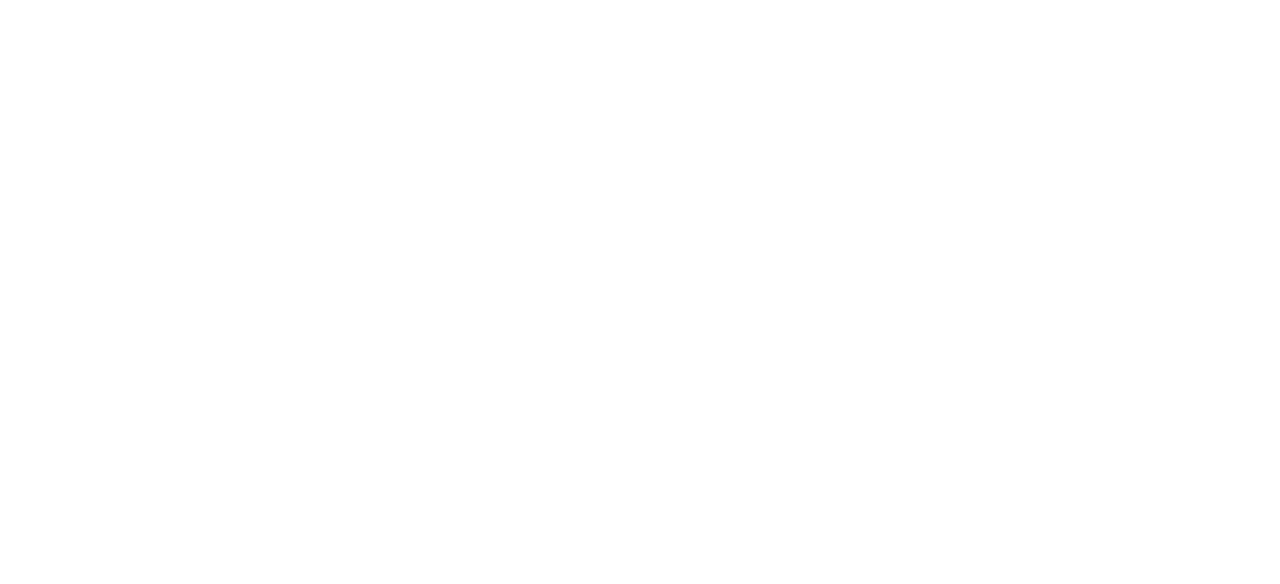
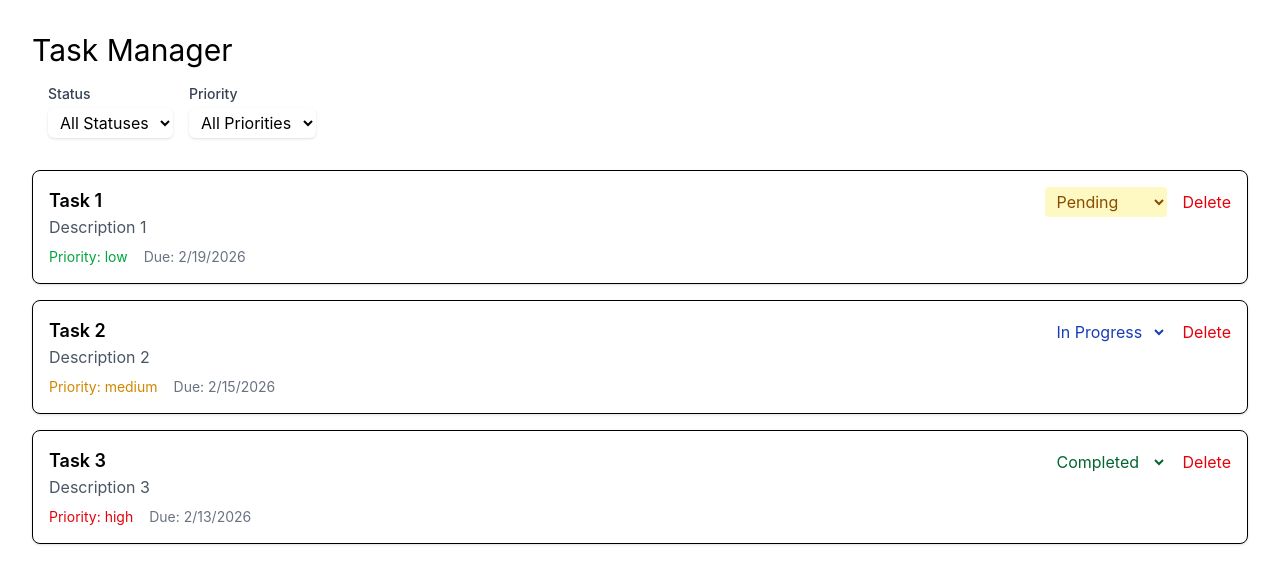
Before and after one commit to shanosha/mod-9-sba, a React (Vite) app: page / in a window 1280 px wide. Shown: the top 584 px of the page. Built offline with nearby package versions, Linux system fonts and the light colour scheme.

Commit message:
bugfix/added Task interface type to tasks state

```diff
--- a/src/App.tsx
+++ b/src/App.tsx
@@ -1,9 +1,67 @@
+import { useState } from 'react'
+import type { Task } from "./types";
+import type { TaskStatus } from "./types";
+import { TaskList } from "./components/TaskList/TaskList";
+
+const initialTasks : Task[] = [
+    {
+        id: "001",
+        title: "Task 1",
+        description: "Description 1",
+        status: "pending",
+        priority: "low",
+        dueDate: "2/19/2026"
+    },
+    {
+        id: "002",
+        title: "Task 2",
+        description: "Description 2",
+        status: "in-progress",
+        priority: "medium",
+        dueDate: "2/15/2026"
+    },
+    {
+        id: "003",
+        title: "Task 3",
+        description: "Description 3",
+        status: "completed",
+        priority: "high",
+        dueDate: "2/13/2026"
+    }
+
+];
+
 function App() {
 
-  return (
-    <>
-    </>
-  )
+    const [tasks,setTasks] = useState<Task[]> (initialTasks);
+
+    function handleStatusChange (taskId: string, taskStatus: TaskStatus) {
+        setTasks((prev) =>
+            prev.map((task) => {
+                if(task.id === taskId){
+                    return {...task, status: taskStatus};
+                }
+                else{
+                    return task
+                };
+            })
+        );
+    }
+
+    function handleDelete (taskId: string) {
+        setTasks((prev) =>
+            prev.filter((task) =>
+                task.id !== taskId)
+        )
+    }
+
+    return (
+        <div className='m-8'>
+            <h1 className='text-3xl'>Task Manager</h1>
+            <TaskList tasks={tasks} onStatusChange={handleStatusChange} onDelete={handleDelete} />
+        </div>
+    )
+
 }
 
 export default App
```
